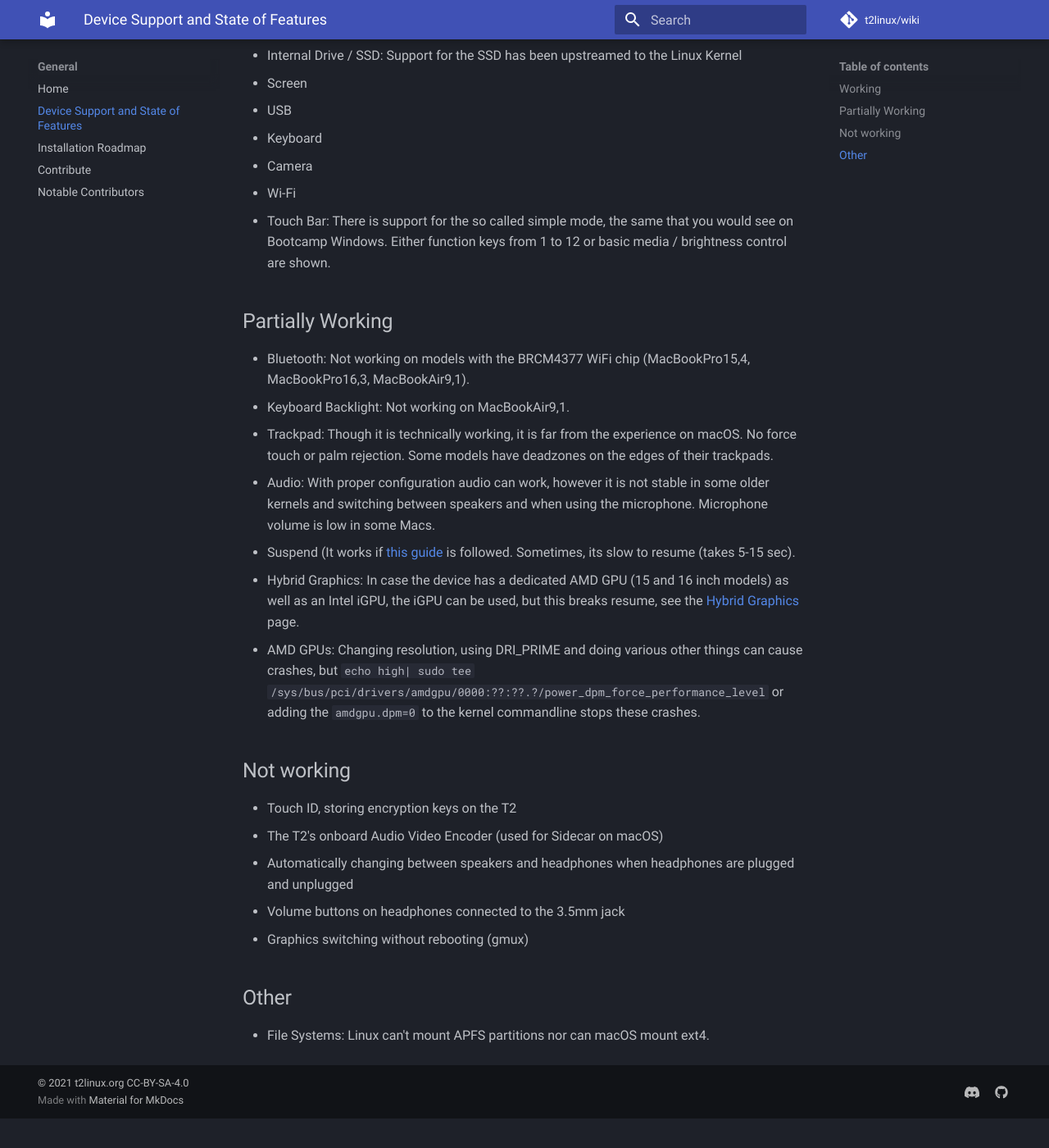
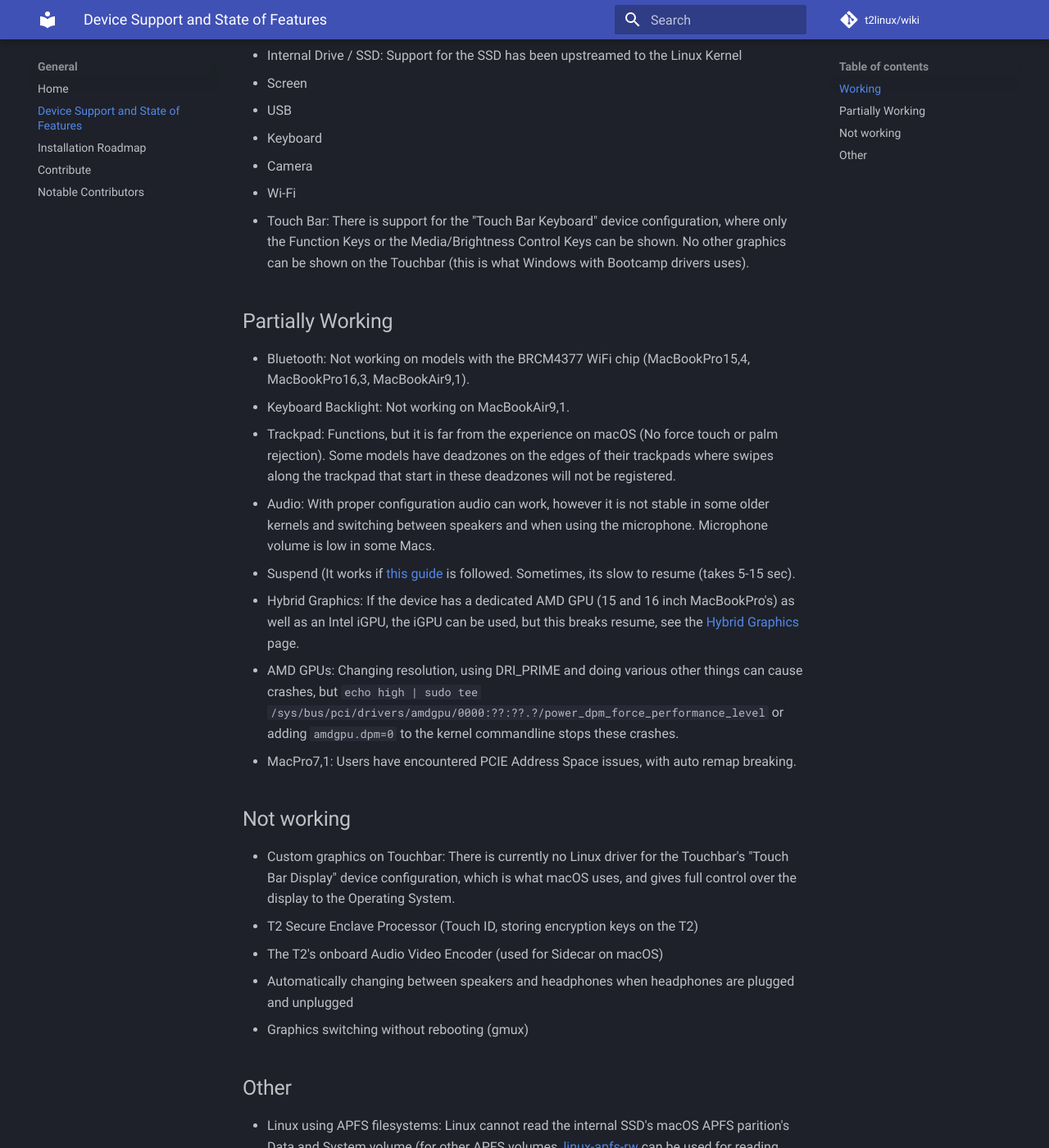
Before and after one commit to t2linux/wiki, an MkDocs documentation site: the page built from docs/state.md, in a window 1280 px wide and 1400 px high, scrolled down 377 px. Shown: the whole window at 82% size. Built offline with MkDocs 1.6.1 and Material for MkDocs 9.7.7, drawn with Linux system fonts in a browser that asks for light colours; comment, search, counter and statistics services are not loaded; before the commit the page ends 1741 px from its top, so only the background shows below that; some of the changed text lies outside the part shown.

Commit message:
state: add detail to some points and some rewording
Headphone control buttons seem to work consistently for me now that hid
no longer upsets apple-bce by sending debug configuration requests to
the touchbar.

```diff
--- a/docs/state.md
+++ b/docs/state.md
@@ -10,26 +10,28 @@ While Linux is usable on all T2 models, some features are limited due to the lac
 - Keyboard
 - Camera
 - Wi-Fi
-- Touch Bar: There is support for the so called simple mode, the same that you would see on Bootcamp Windows. Either function keys from 1 to 12 or basic media / brightness control are shown.
+- Touch Bar: There is support for the "Touch Bar Keyboard" device configuration, where only the Function Keys or the Media/Brightness Control Keys can be shown. No other graphics can be shown on the Touchbar (this is what Windows with Bootcamp drivers uses).
 
 ## Partially Working
 
 - Bluetooth: Not working on models with the BRCM4377 WiFi chip (MacBookPro15,4, MacBookPro16,3, MacBookAir9,1).
 - Keyboard Backlight: Not working on MacBookAir9,1.
-- Trackpad: Though it is technically working, it is far from the experience on macOS. No force touch or palm rejection. Some models have deadzones on the edges of their trackpads.
+- Trackpad: Functions, but it is far from the experience on macOS (No force touch or palm rejection). Some models have deadzones on the edges of their trackpads where swipes along the trackpad that start in these deadzones will not be registered.
 - Audio: With proper configuration audio can work, however it is not stable in some older kernels and switching between speakers and when using the microphone. Microphone volume is low in some Macs.
 - Suspend (It works if [this guide](https://wiki.t2linux.org/guides/dkms/#fixing-suspend) is followed. Sometimes, its slow to resume (takes 5-15 sec).
-- Hybrid Graphics: In case the device has a dedicated AMD GPU (15 and 16 inch models) as well as an Intel iGPU, the iGPU can be used, but this breaks resume, see the [Hybrid Graphics](https://wiki.t2linux.org/guides/hybrid-graphics/) page.
-- AMD GPUs: Changing resolution, using DRI_PRIME and doing various other things can cause crashes, but `echo high| sudo tee /sys/bus/pci/drivers/amdgpu/0000:??:??.?/power_dpm_force_performance_level` or adding the `amdgpu.dpm=0` to the kernel commandline stops these crashes.
+- Hybrid Graphics: If the device has a dedicated AMD GPU (15 and 16 inch MacBookPro's) as well as an Intel iGPU, the iGPU can be used, but this breaks resume, see the [Hybrid Graphics](https://wiki.t2linux.org/guides/hybrid-graphics/) page.
+- AMD GPUs: Changing resolution, using DRI_PRIME and doing various other things can cause crashes, but `echo high | sudo tee /sys/bus/pci/drivers/amdgpu/0000:??:??.?/power_dpm_force_performance_level` or adding `amdgpu.dpm=0` to the kernel commandline stops these crashes.
+- MacPro7,1: Users have encountered PCIE Address Space issues, with auto remap breaking.
 
 ## Not working
 
-- Touch ID, storing encryption keys on the T2
+- Custom graphics on Touchbar: There is currently no Linux driver for the Touchbar's "Touch Bar Display" device configuration, which is what macOS uses, and gives full control over the display to the Operating System.
+- T2 Secure Enclave Processor (Touch ID, storing encryption keys on the T2)
 - The T2's onboard Audio Video Encoder (used for Sidecar on macOS)
 - Automatically changing between speakers and headphones when headphones are plugged and unplugged
-- Volume buttons on headphones connected to the 3.5mm jack
 - Graphics switching without rebooting (gmux)
 
 ## Other
 
-- File Systems: Linux can't mount APFS partitions nor can macOS mount ext4.
+- Linux using APFS filesystems: Linux cannot read the internal SSD's macOS APFS parition's Data and System volume (for other APFS volumes, [linux-apfs-rw](https://github.com/linux-apfs/linux-apfs-rw) can be used for reading data, but attempting to write is risky.
+- macOS using Linux filesystems: There are FUSE implementations of some Linux Filesystems that can be used on macOS (but again, most only have experemental write support).
```
